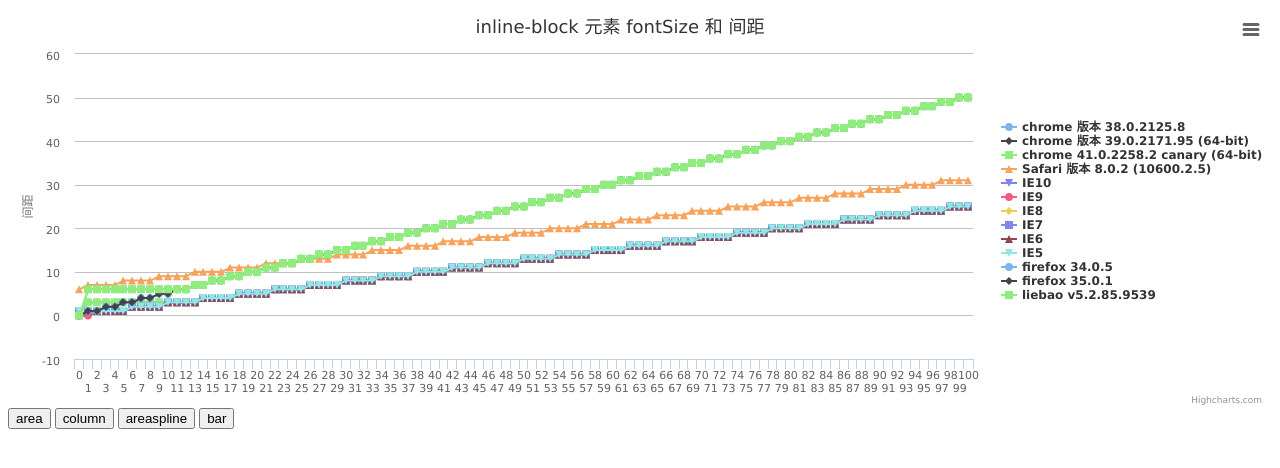
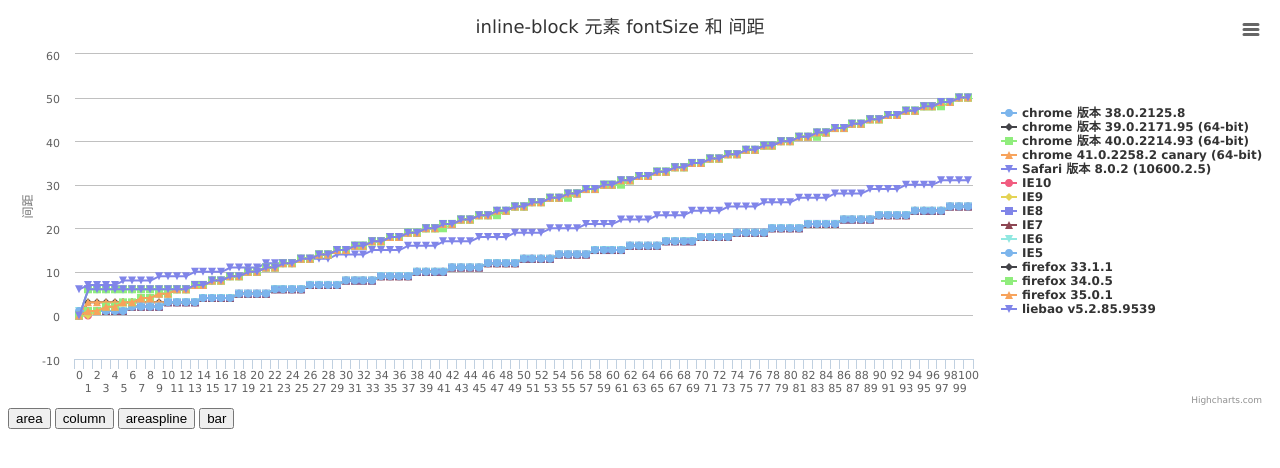
Before and after one commit to vingojw/inline-block_font-size_space, a plain HTML site: page chart/index.html in a window 1280 px wide. Drawn offline with Linux system fonts and the light colour scheme.

Commit message:
增加chrome40，firefox33.1.1

```diff
--- a/chart/index.html
+++ b/chart/index.html
@@ -29,6 +29,9 @@
                 "name": "chrome 版本 39.0.2171.95 (64-bit)",
                 "data":[0,3,3,3,3,3,3,3,3,3,3,3,3,3,4,4,4,4,5,5,5,5,6,6,6,6,7,7,7,7,8,8,8,8,9,9,9,9,10,10,10,10,11,11,11,11,12,12,12,12,13,13,13,13,14,14,14,14,15,15,15,15,16,16,16,16,17,17,17,17,18,18,18,18,19,19,19,19,20,20,20,20,21,21,21,21,22,22,22,22,23,23,23,23,24,24,24,24,25,25,25]
             },{
+                "name": "chrome 版本 40.0.2214.93 (64-bit)",
+                "data":[0,6,6,6,6,6,6,6,6,6,6,6,6,7,7,8,8,9,9,10,10,11,11,12,12,13,13,14,14,15,15,16,16,17,17,18,18,19,19,20,20,20,21,22,22,23,23,23,24,25,25,26,26,27,27,27,28,29,29,30,30,30,31,32,32,33,33,34,34,35,35,36,36,37,37,38,38,39,39,40,40,41,41,41,42,43,43,44,44,45,45,46,46,47,47,48,48,48,49,50,50]
+            },{
                 "name": "chrome 41.0.2258.2 canary (64-bit)",
                 "data":[0,3,3,3,3,3,3,3,3,3,3,3,3,3,4,4,4,4,5,5,5,5,6,6,6,6,7,7,7,7,8,8,8,8,9,9,9,9,10,10,10,10,11,11,11,11,12,12,12,12,13,13,13,13,14,14,14,14,15,15,15,15,16,16,16,16,17,17,17,17,18,18,18,18,19,19,19,19,20,20,20,20,21,21,21,21,22,22,22,22,23,23,23,23,24,24,24,24,25,25,25]
             },{
@@ -52,6 +55,9 @@
             },{
                 "name": "IE5",
                 "data":[1,1,1,1,1,1,2,2,2,2,3,3,3,3,4,4,4,4,5,5,5,5,6,6,6,6,7,7,7,7,8,8,8,8,9,9,9,9,10,10,10,10,11,11,11,11,12,12,12,12,13,13,13,13,14,14,14,14,15,15,15,15,16,16,16,16,17,17,17,17,18,18,18,18,19,19,19,19,20,20,20,20,21,21,21,21,22,22,22,22,23,23,23,23,24,24,24,24,25,25,25]
+            },{
+                "name": "firefox 33.1.1",
+                "data":[0,1,1,2,2,3,3,4,4,5,5,6,6,7,7,8,8,9,9,10,10,11,11,12,12,13,13,14,14,15,15,16,16,17,17,18,18,19,19,20,20,21,21,22,22,23,23,24,24,25,25,26,26,27,27,28,28,29,29,30,30,31,31,32,32,33,33,34,34,35,35,36,36,37,37,38,38,39,39,40,40,41,41,42,42,43,43,44,44,45,45,46,46,47,47,48,48,49,49,50,50]
             },{
                 "name": "firefox 34.0.5",
                 "data":[0,1,1,2,2,3,3,4,4,5,5,6,6,7,7,8,8,9,9,10,10,11,11,12,12,13,13,14,14,15,15,16,16,17,17,18,18,19,19,20,20,21,21,22,22,23,23,24,24,25,25,26,26,27,27,28,28,29,29,30,30,31,31,32,32,33,33,34,34,35,35,36,36,37,37,38,38,39,39,40,40,41,41,42,42,43,43,44,44,45,45,46,46,47,47,48,48,49,49,50,50]
```
